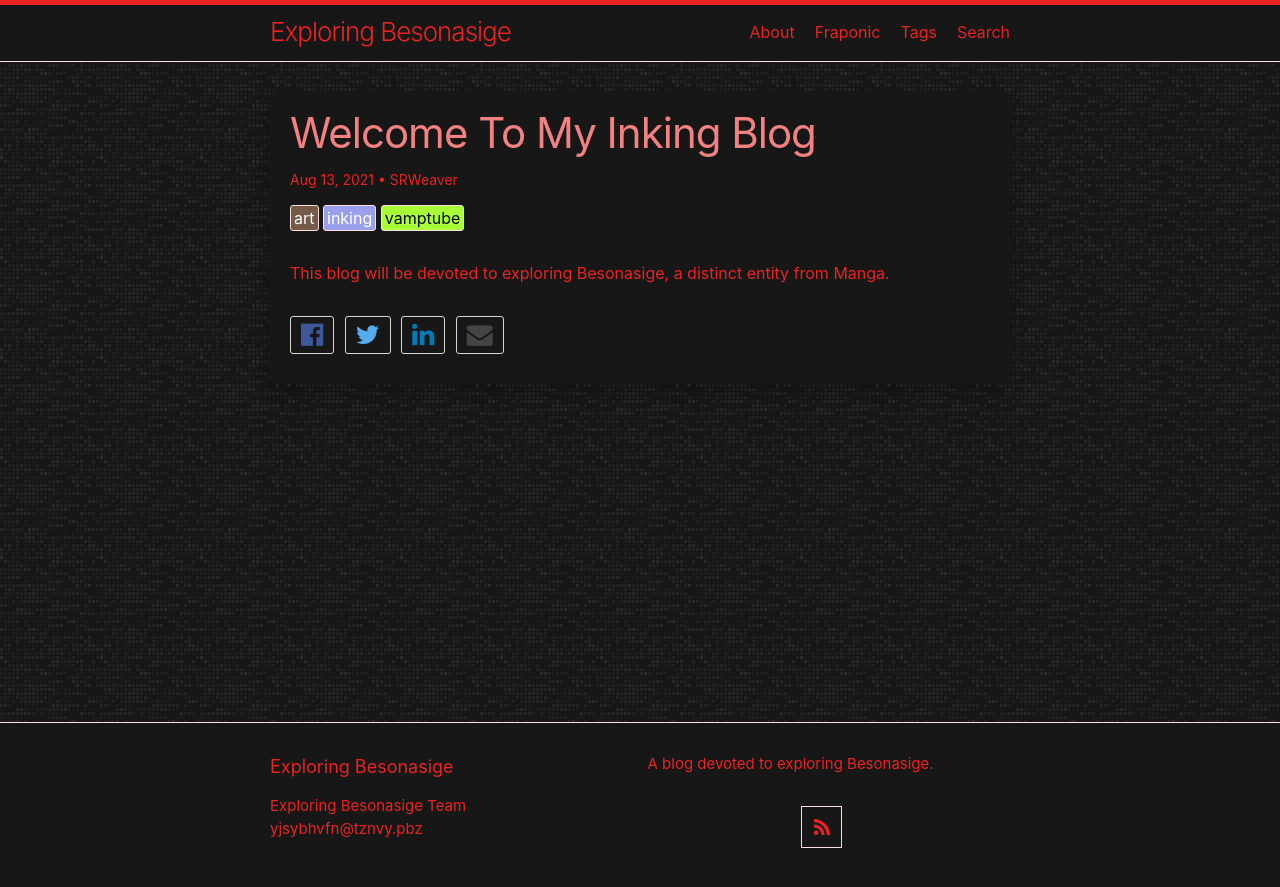
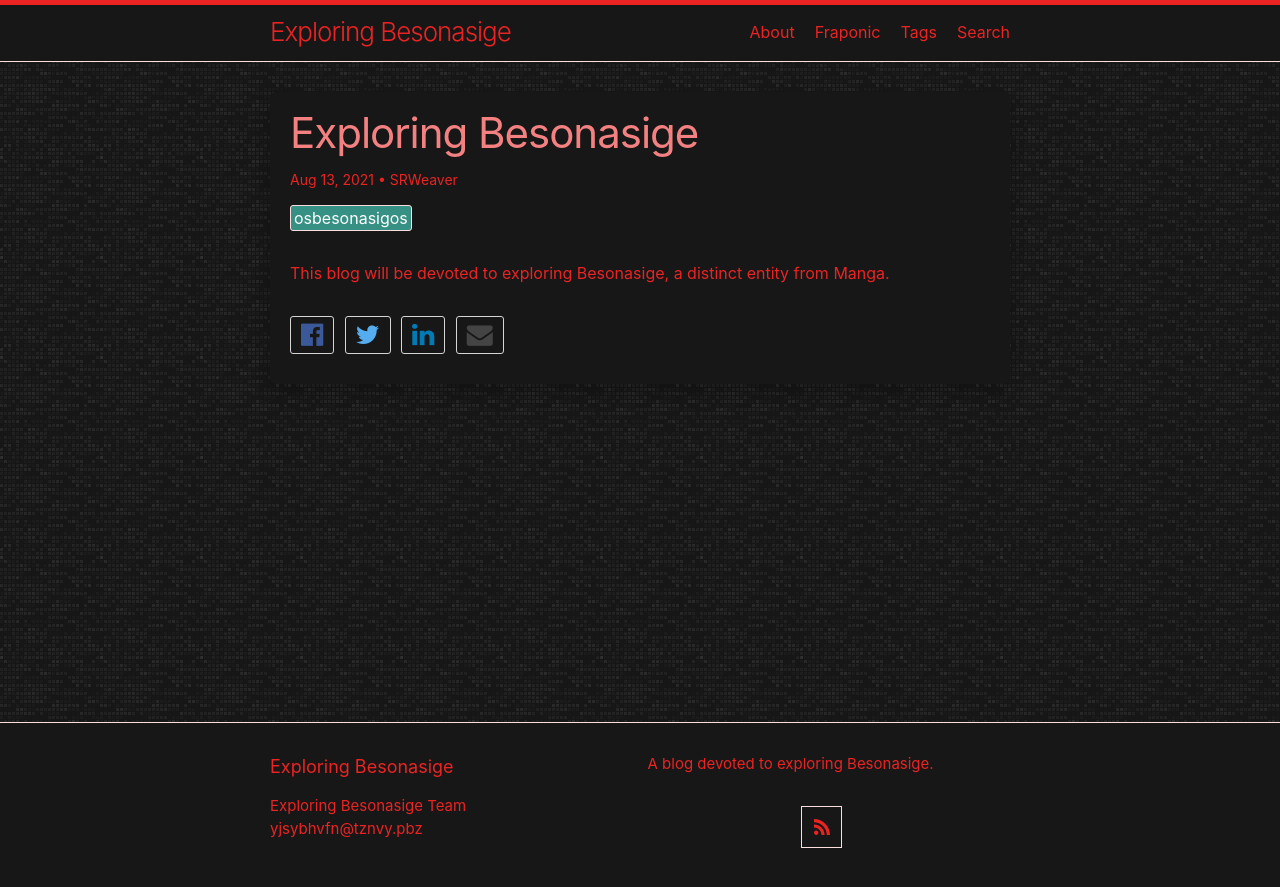
Before and after one commit to LWFlouisa/ExploringBesonasige, a Jekyll site: the page built from _posts/2021-08-13-welcome.md, in a window 1280 px wide. Shown: the top 887 px of the page. Built offline with Jekyll 4.4.1, drawn with Linux system fonts in a browser that asks for light colours; our own code applies the rules of GitHub Pages for plain Markdown files.

Commit message:
Update 2021-08-13-welcome.md

```diff
--- a/_posts/2021-08-13-welcome.md
+++ b/_posts/2021-08-13-welcome.md
@@ -1,6 +1,6 @@
 ---
-title: Welcome To My Inking Blog
+title: Exploring Besonasige
 author: SRWeaver
-tags: art vamptube inking
+tags: osbesonasigos
 ---
 This blog will be devoted to exploring Besonasige, a distinct entity from Manga.
```
